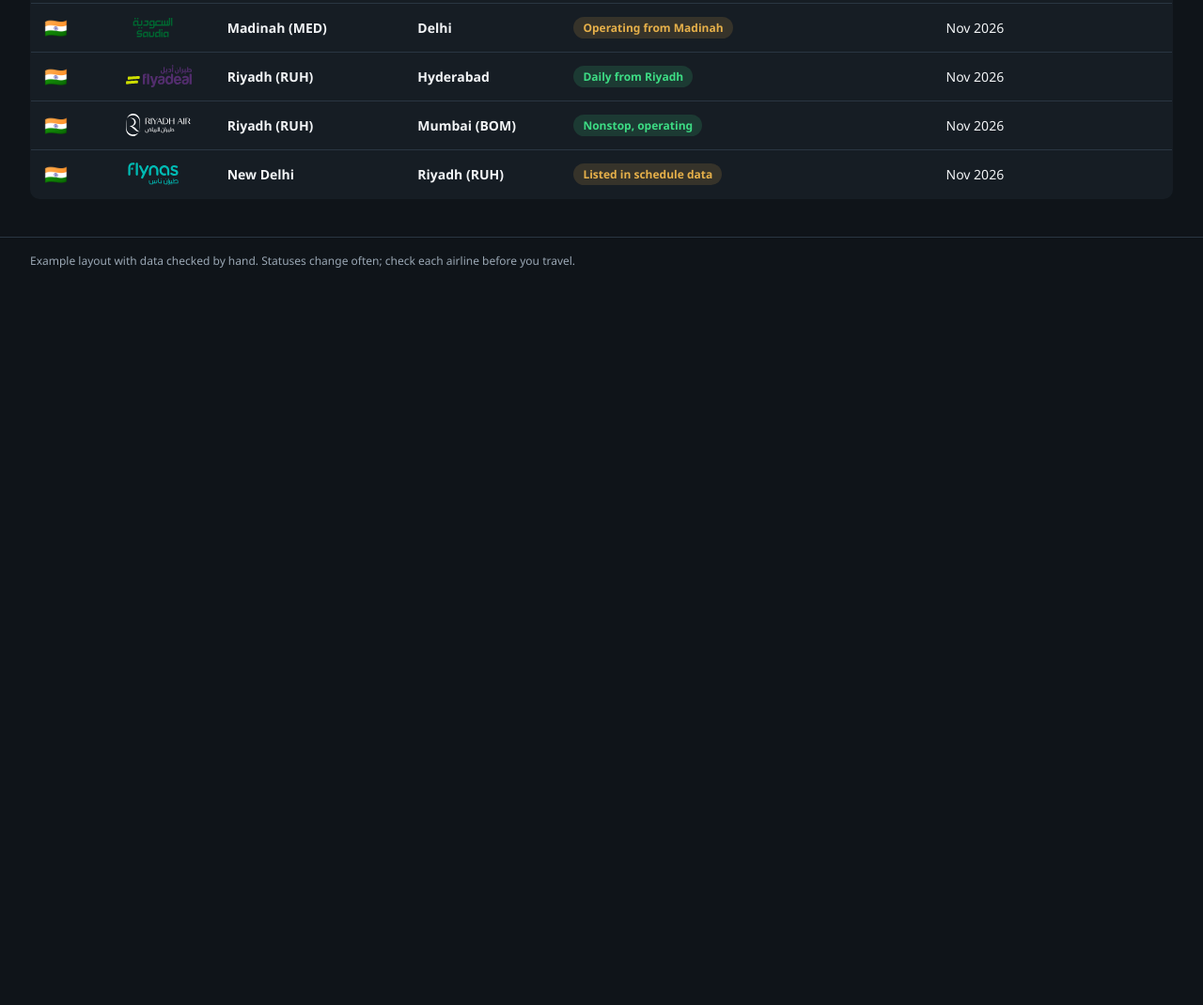
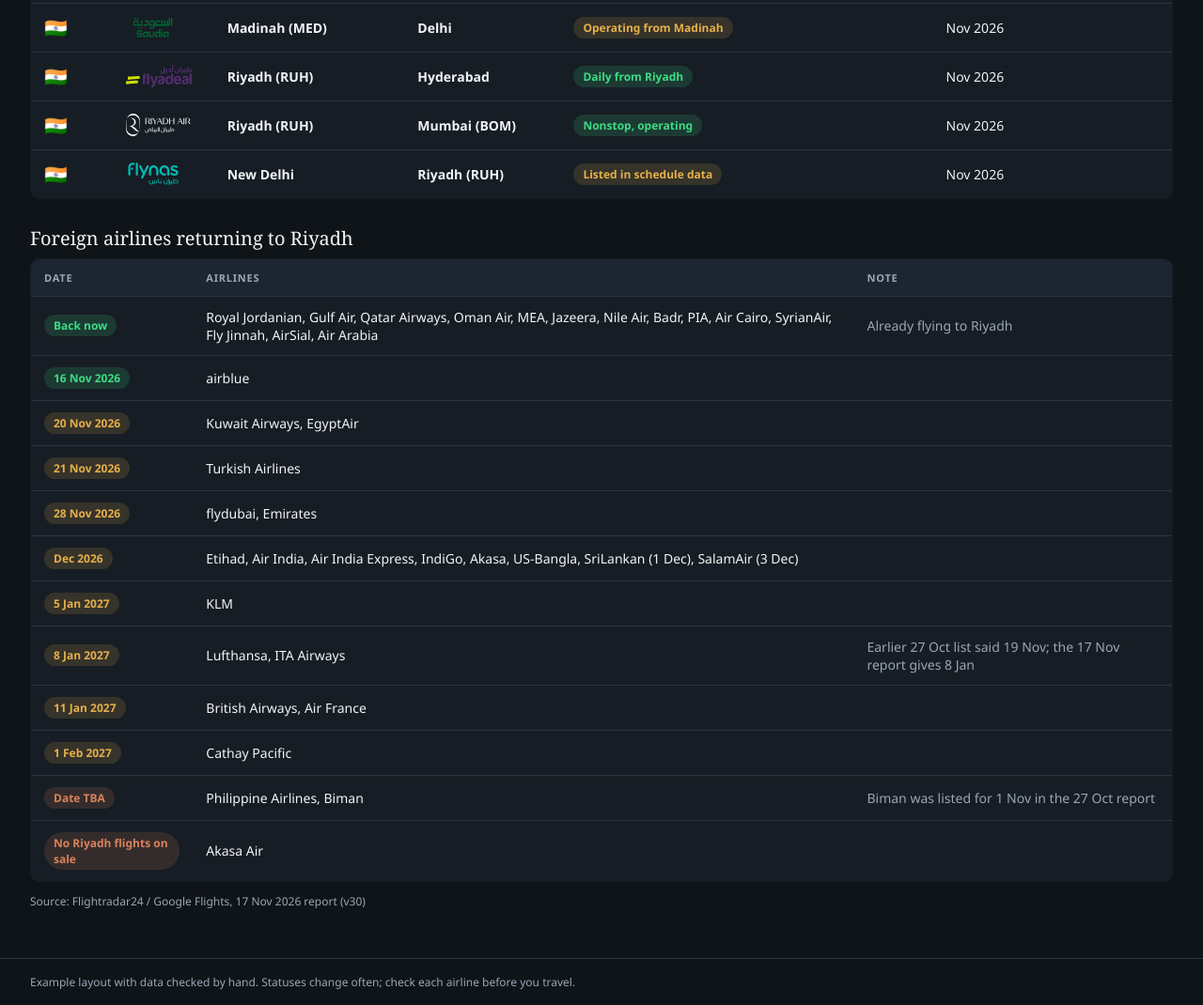
Before and after one commit to yazeedalzahrani/Travel-advisory-watch, a plain HTML site: page flights.html in a window 1280 px wide. Shown: the part 3364-4434 px from the top of the page at 94% size. Before the commit the page ends 3666 px from the top, so only its background shows below. Drawn offline with Linux system fonts and the light colour scheme.

Commit message:
Riyadh terminal status on the map; foreign airline return dates on the flights page
Co-Authored-By: Claude Haiku 5.5 <noreply@anthropic.com>
Claude-Session: https://claude.ai/code/session_01XS48jYVRWaBmaWT7r3EcDZ

```diff
--- a/flights.html
+++ b/flights.html
@@ -25,6 +25,7 @@ td a{color:var(--accent)}
 footer{padding:16px 32px;border-top:1px solid var(--line);color:var(--muted);font-size:12px}
 @media (max-width:820px){ table,thead,tbody,tr,td,th{display:block} thead{display:none} tr{border-bottom:1px solid var(--line);padding:8px 0} td{border:0;padding:4px 14px} header,main,.tabs{padding-left:16px;padding-right:16px} }
 .alogo{height:22px;max-width:72px;object-fit:contain;vertical-align:middle;margin-right:6px;background:none;padding:0}
+.rethead{font-size:20px;font-weight:400;font-family:var(--serif);margin:28px 0 8px}
 </style></head><body>
 <div class="note" role="note"><strong>UNOFFICIAL SUMMARY.</strong> Not made by the Saudi Tourism Authority (STA). Check the official source before you travel.</div>
 <header><p style="margin:0 0 8px"><a href="index.html" style="color:var(--accent)">← Saudi Advisory Watch</a></p><h1>Flights to Saudi Arabia</h1><p>Choose a country to see its flights to Saudi Arabia, with status, date and source.</p></header>
@@ -43,6 +44,12 @@ footer{padding:16px 32px;border-top:1px solid var(--line);color:var(--muted);fon
 </ul></div>
 <div class="tablewrap"><table><thead><tr><th>Country</th><th>Airline</th><th>From</th><th>To</th><th>Status</th><th>Date found</th><th>Source</th></tr></thead>
 <tbody id="rows"></tbody></table></div>
+<h2 class="rethead">Foreign airlines returning to Riyadh</h2>
+<div class="tablewrap"><table>
+<thead><tr><th>Date</th><th>Airlines</th><th>Note</th></tr></thead>
+<tbody id="returns"></tbody>
+</table></div>
+<p class="muted" id="retsrc" style="font-size:12px"></p>
 <p class="empty" id="empty">No flights found for this country in this check.</p>
 </main>
 <footer>Example layout with data checked by hand. Statuses change often; check each airline before you travel.</footer>
@@ -87,6 +94,11 @@ footer{padding:16px 32px;border-top:1px solid var(--line);color:var(--muted);fon
   airBar.addEventListener('click',function(e){var b=e.target.closest('button'); if(b){airline=b.dataset.a; apply();}});
   fetch('flights.json').then(function(r){return r.json();}).then(function(d){
     render(d.flights); apply();
+    var rr = d.returns || [];
+    document.getElementById('returns').innerHTML = rr.map(function(r){
+      return '<tr><td><span class="pill '+esc(r.level)+'">'+esc(r.date)+'</span></td><td>'+esc(r.airlines)+'</td><td class="muted">'+esc(r.note||'')+'</td></tr>';
+    }).join('');
+    document.getElementById('retsrc').textContent = 'Source: ' + (d.returns_source || '');
   }).catch(function(){ empty.textContent='Could not load flights.json.'; empty.style.display='block'; });
 })();
 </script>
--- a/flights.json
+++ b/flights.json
@@ -638,5 +638,80 @@
    "date": "Nov 2026",
    "source": ""
   }
- ]
+ ],
+ "returns": [
+  {
+   "airlines": "Royal Jordanian, Gulf Air, Qatar Airways, Oman Air, MEA, Jazeera, Nile Air, Badr, PIA, Air Cairo, SyrianAir, Fly Jinnah, AirSial, Air Arabia",
+   "date": "Back now",
+   "level": "ok",
+   "note": "Already flying to Riyadh"
+  },
+  {
+   "airlines": "airblue",
+   "date": "16 Nov 2026",
+   "level": "ok",
+   "note": ""
+  },
+  {
+   "airlines": "Kuwait Airways, EgyptAir",
+   "date": "20 Nov 2026",
+   "level": "warn",
+   "note": ""
+  },
+  {
+   "airlines": "Turkish Airlines",
+   "date": "21 Nov 2026",
+   "level": "warn",
+   "note": ""
+  },
+  {
+   "airlines": "flydubai, Emirates",
+   "date": "28 Nov 2026",
+   "level": "warn",
+   "note": ""
+  },
+  {
+   "airlines": "Etihad, Air India, Air India Express, IndiGo, Akasa, US-Bangla, SriLankan (1 Dec), SalamAir (3 Dec)",
+   "date": "Dec 2026",
+   "level": "warn",
+   "note": ""
+  },
+  {
+   "airlines": "KLM",
+   "date": "5 Jan 2027",
+   "level": "warn",
+   "note": ""
+  },
+  {
+   "airlines": "Lufthansa, ITA Airways",
+   "date": "8 Jan 2027",
+   "level": "warn",
+   "note": "Earlier 27 Oct list said 19 Nov; the 17 Nov report gives 8 Jan"
+  },
+  {
+   "airlines": "British Airways, Air France",
+   "date": "11 Jan 2027",
+   "level": "warn",
+   "note": ""
+  },
+  {
+   "airlines": "Cathay Pacific",
+   "date": "1 Feb 2027",
+   "level": "warn",
+   "note": ""
+  },
+  {
+   "airlines": "Philippine Airlines, Biman",
+   "date": "Date TBA",
+   "level": "crit",
+   "note": "Biman was listed for 1 Nov in the 27 Oct report"
+  },
+  {
+   "airlines": "Akasa Air",
+   "date": "No Riyadh flights on sale",
+   "level": "crit",
+   "note": ""
+  }
+ ],
+ "returns_source": "Flightradar24 / Google Flights, 17 Nov 2026 report (v30)"
 }
```
Also changed, not shown: data.json (+26 -0 lines), index.html (+24 -0 lines).
